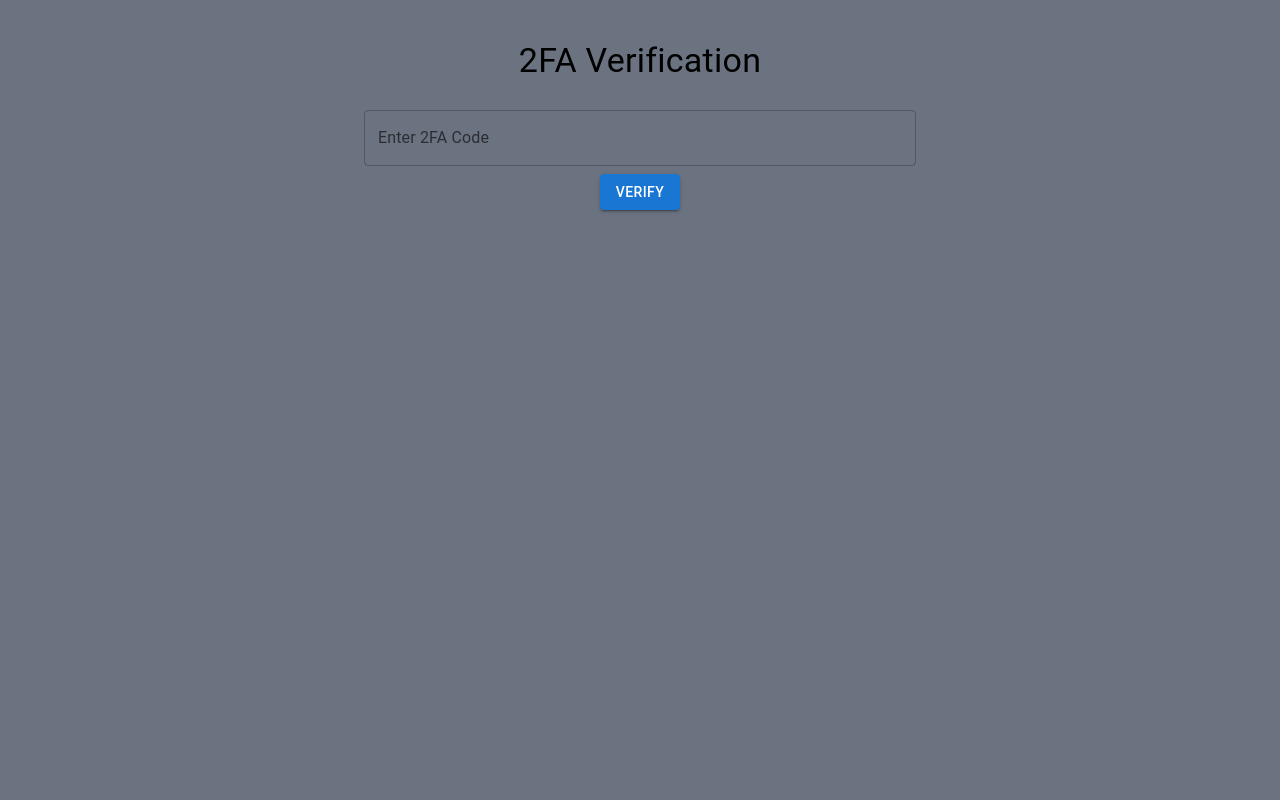
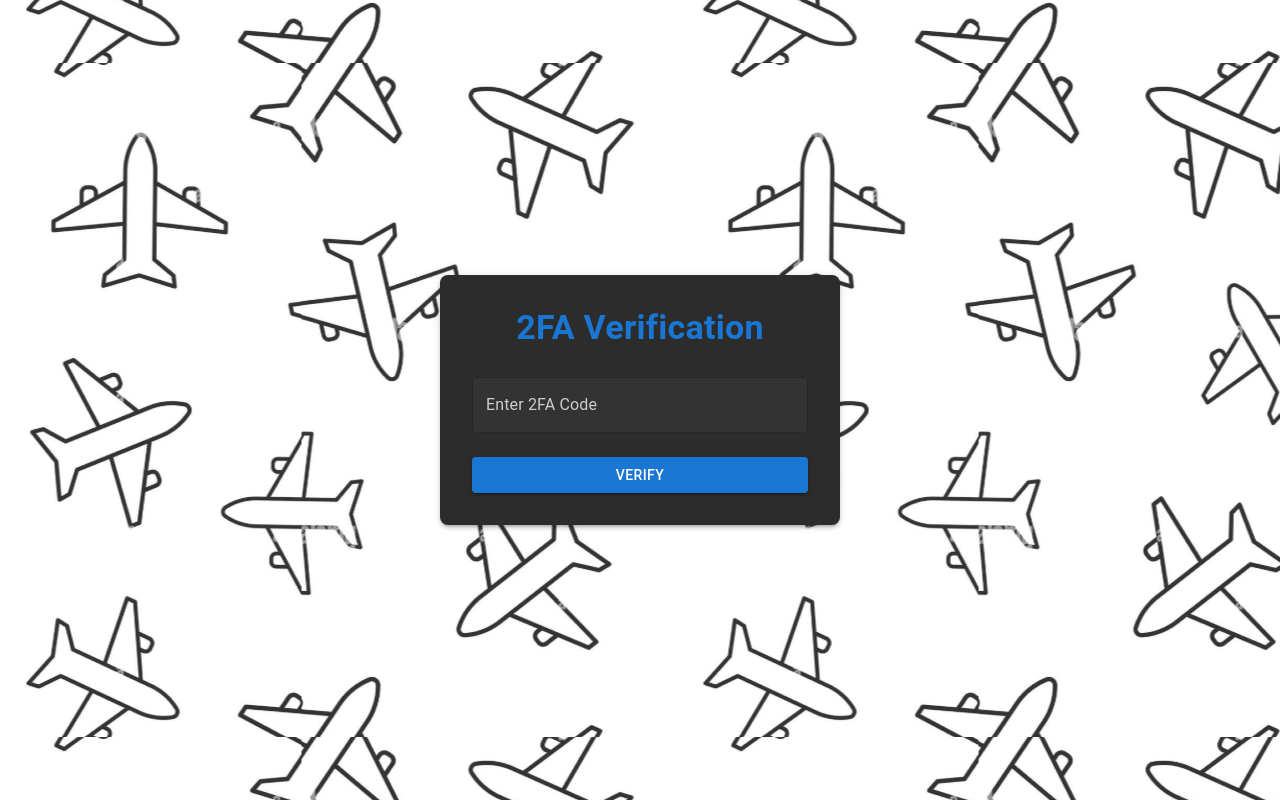
Before and after one commit to jonahgcarpenter/takehome, a React (Vite) app in the folder client/: page /2fa/verify in a window 1280 px wide. Built offline with nearby package versions, Linux system fonts and the light colour scheme; no server answers.

Commit message:
darkmode auth flow with background image

```diff
--- a/client/src/index.css
+++ b/client/src/index.css
@@ -2,4 +2,9 @@
 
 body {
   background-color: rgba(107, 114, 128, 1);
+  background-image: url("/background.png");
+  background-repeat: repeat;
+  background-size: auto;
+  background-position: center;
+  background-attachment: fixed; /* Keeps the background static */
 }
--- a/client/src/pages/admin/Logs.jsx
+++ b/client/src/pages/admin/Logs.jsx
@@ -127,7 +127,7 @@ const Logs = () => {
   });
 
   return (
-    <Container maxWidth="lg" sx={{ py: 4 }}>
+    <Container maxWidth="xl" sx={{ py: 4 }}>
       <Paper
         elevation={2}
         sx={{
--- a/client/src/pages/admin/UserManagement.jsx
+++ b/client/src/pages/admin/UserManagement.jsx
@@ -101,7 +101,7 @@ const UserManagement = () => {
   };
 
   return (
-    <Container maxWidth="lg" sx={{ py: 4 }}>
+    <Container maxWidth="xl" sx={{ py: 4 }}>
       <Paper
         elevation={2}
         sx={{
--- a/client/src/pages/auth/Login.jsx
+++ b/client/src/pages/auth/Login.jsx
@@ -1,17 +1,45 @@
 import React from "react";
-import { Button, Container, Typography, Box } from "@mui/material";
+import { Button, Container, Typography, Box, Paper } from "@mui/material";
 
 export default function Login() {
   return (
-    <Container maxWidth="sm">
-      <Box mt={5} textAlign="center">
-        <Typography variant="h4" gutterBottom>
+    <Container
+      maxWidth="sm"
+      sx={{
+        display: "flex",
+        justifyContent: "center",
+        alignItems: "center",
+        height: "100vh",
+      }}
+    >
+      <Paper
+        elevation={3}
+        sx={{
+          p: 4,
+          textAlign: "center",
+          backgroundColor: "#2C2C2C",
+          color: "#eee",
+          borderRadius: 2,
+          width: "100%",
+          maxWidth: 400,
+        }}
+      >
+        <Typography
+          variant="h4"
+          gutterBottom
+          sx={{ color: "primary.main", fontWeight: "bold" }}
+        >
           Login
         </Typography>
-        <Button variant="contained" color="primary" href="/api/auth/login">
+        <Button
+          variant="contained"
+          color="primary"
+          href="/api/auth/login"
+          sx={{ mt: 2 }}
+        >
           Login with Google
         </Button>
-      </Box>
+      </Paper>
     </Container>
   );
 }
--- a/client/src/pages/auth/TwoFASetup.jsx
+++ b/client/src/pages/auth/TwoFASetup.jsx
@@ -5,6 +5,7 @@ import {
   Typography,
   CircularProgress,
   Button,
+  Paper,
 } from "@mui/material";
 import axios from "axios";
 import { useNavigate } from "react-router-dom";
@@ -30,24 +31,65 @@ export default function TwoFASetup() {
     fetchQRCode();
   }, []);
 
-  if (loading) return <CircularProgress />;
+  if (loading)
+    return (
+      <Container
+        maxWidth="sm"
+        sx={{
+          display: "flex",
+          justifyContent: "center",
+          alignItems: "center",
+          height: "100vh",
+        }}
+      >
+        <CircularProgress color="primary" />
+      </Container>
+    );
 
   return (
-    <Container maxWidth="sm">
-      <Box mt={5} textAlign="center">
-        <Typography variant="h4" gutterBottom>
+    <Container
+      maxWidth="sm"
+      sx={{
+        display: "flex",
+        justifyContent: "center",
+        alignItems: "center",
+        height: "100vh",
+      }}
+    >
+      <Paper
+        elevation={3}
+        sx={{
+          p: 4,
+          textAlign: "center",
+          backgroundColor: "#2C2C2C",
+          color: "#eee",
+          borderRadius: 2,
+          width: "100%",
+          maxWidth: 400,
+        }}
+      >
+        <Typography
+          variant="h4"
+          gutterBottom
+          sx={{ color: "primary.main", fontWeight: "bold" }}
+        >
           Set Up 2FA
         </Typography>
         {qrCode ? (
           <>
-            <Typography variant="body1">
+            <Typography variant="body1" sx={{ color: "#ccc" }}>
               Scan the QR code below using your authenticator app:
             </Typography>
             <Box mt={2} display="flex" justifyContent="center">
               <img
                 src={qrCode}
                 alt="TOTP QR Code"
-                style={{ maxWidth: "100%" }}
+                style={{
+                  maxWidth: "100%",
+                  backgroundColor: "#fff",
+                  padding: "10px",
+                  borderRadius: "5px",
+                }}
               />
             </Box>
             <Box mt={2}>
@@ -55,17 +97,18 @@ export default function TwoFASetup() {
                 variant="contained"
                 color="primary"
                 onClick={() => navigate("/2fa/verify")}
+                sx={{ mt: 2 }}
               >
                 Verify 2FA Code
               </Button>
             </Box>
           </>
         ) : (
-          <Typography variant="body1">
+          <Typography variant="body1" sx={{ color: "#f44336" }}>
             Unable to load QR Code. Please try again.
           </Typography>
         )}
-      </Box>
+      </Paper>
     </Container>
   );
 }
--- a/client/src/pages/auth/TwoFAVerify.jsx
+++ b/client/src/pages/auth/TwoFAVerify.jsx
@@ -1,5 +1,12 @@
 import React, { useState } from "react";
-import { Container, Box, Typography, TextField, Button } from "@mui/material";
+import {
+  Container,
+  Box,
+  Typography,
+  TextField,
+  Button,
+  Paper,
+} from "@mui/material";
 import axios from "axios";
 import { useNavigate } from "react-router-dom";
 
@@ -26,9 +33,32 @@ export default function TwoFAVerify() {
   };
 
   return (
-    <Container maxWidth="sm">
-      <Box mt={5} textAlign="center">
-        <Typography variant="h4" gutterBottom>
+    <Container
+      maxWidth="sm"
+      sx={{
+        display: "flex",
+        justifyContent: "center",
+        alignItems: "center",
+        height: "100vh",
+      }}
+    >
+      <Paper
+        elevation={3}
+        sx={{
+          p: 4,
+          textAlign: "center",
+          backgroundColor: "#2C2C2C",
+          color: "#eee",
+          borderRadius: 2,
+          width: "100%",
+          maxWidth: 400,
+        }}
+      >
+        <Typography
+          variant="h4"
+          gutterBottom
+          sx={{ color: "primary.main", fontWeight: "bold" }}
+        >
           2FA Verification
         </Typography>
         <form onSubmit={handleVerify}>
@@ -40,8 +70,20 @@ export default function TwoFAVerify() {
             value={token}
             onChange={(e) => setToken(e.target.value)}
             inputProps={{ maxLength: 6 }}
+            sx={{
+              backgroundColor: "#333",
+              borderRadius: 1,
+              input: { color: "#fff" },
+              label: { color: "#ccc" },
+            }}
           />
-          <Button type="submit" variant="contained" color="primary">
+          <Button
+            type="submit"
+            variant="contained"
+            color="primary"
+            fullWidth
+            sx={{ mt: 2 }}
+          >
             Verify
           </Button>
         </form>
@@ -50,7 +92,7 @@ export default function TwoFAVerify() {
             {message}
           </Typography>
         )}
-      </Box>
+      </Paper>
     </Container>
   );
 }
--- a/client/src/pages/staff/InventoryManagement.jsx
+++ b/client/src/pages/staff/InventoryManagement.jsx
@@ -121,7 +121,7 @@ const InventoryManagement = () => {
   };
 
   return (
-    <Container sx={{ marginTop: 4 }}>
+    <Container maxWidth="xl" sx={{ py: 4 }}>
       <Paper
         elevation={2}
         sx={{
--- a/client/src/pages/staff/OrderManagement.jsx
+++ b/client/src/pages/staff/OrderManagement.jsx
@@ -121,7 +121,7 @@ const OrderManagement = () => {
   };
 
   return (
-    <Container maxWidth="lg" sx={{ py: 4 }}>
+    <Container maxWidth="xl" sx={{ py: 4 }}>
       <Paper
         elevation={2}
         sx={{
```
Also changed, not shown: client/public/background.png (added).
